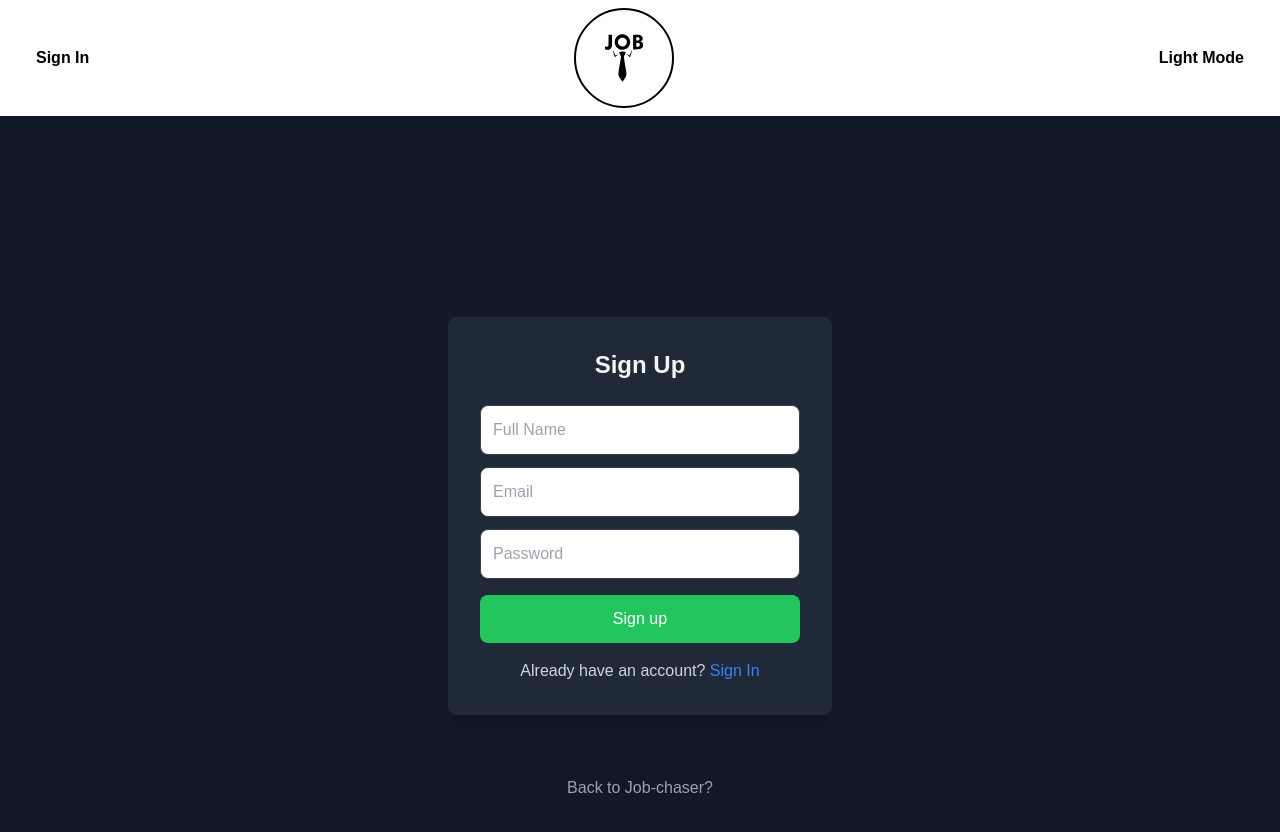
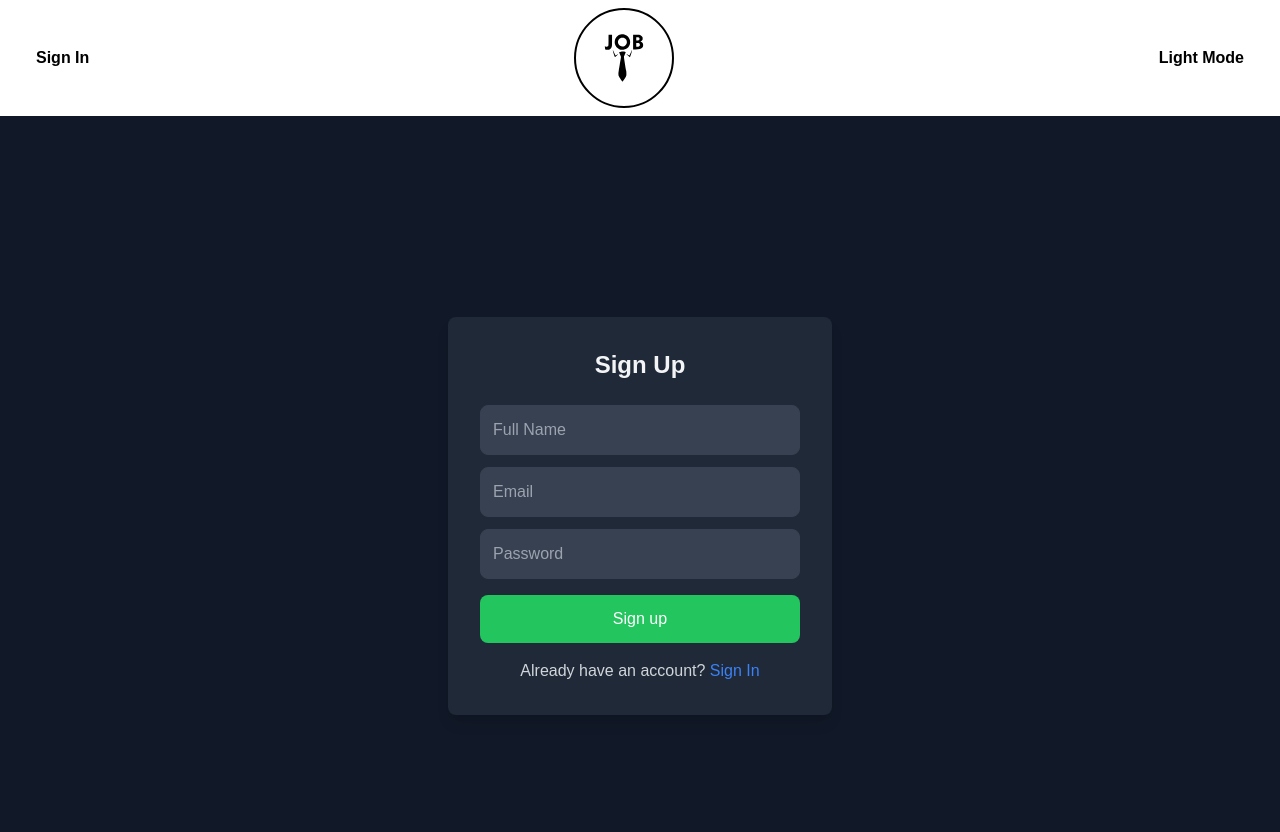
Before and after one commit to AleksaSolevic/jobchaser-app, a Next.js app: page /signup in a window 1280 px wide. Shown: the top 832 px of the page. Built offline with nearby package versions, Linux system fonts and the light colour scheme.

Commit message:
Minor changes in SignUp and SignIn pages for better UI

```diff
--- a/src/app/components/SignInForm.tsx
+++ b/src/app/components/SignInForm.tsx
@@ -27,7 +27,10 @@ export default function SignIn() {
         <input
           type="email"
           placeholder="Email"
-          className="w-full p-3 border border-gray-300 dark:border-gray-700 rounded-lg mb-3 text-gray-900 dark:text-gray-100 placeholder-gray-700 dark:placeholder-gray-400 focus:ring-2 focus:ring-blue-500"
+          className="w-full p-3 border border-gray-300 dark:border-gray-700 rounded-lg mb-3
+             bg-white dark:bg-gray-700 text-gray-900 dark:text-gray-100
+             placeholder-gray-700 dark:placeholder-gray-400
+             focus:ring-2 focus:ring-blue-500"
           value={email}
           onChange={(e) => setEmail(e.target.value)}
         />
@@ -35,7 +38,10 @@ export default function SignIn() {
         <input
           type="password"
           placeholder="Password"
-          className="w-full p-3 border border-gray-300 dark:border-gray-700 rounded-lg mb-4 text-gray-900 dark:text-gray-100 placeholder-gray-700 dark:placeholder-gray-400 focus:ring-2 focus:ring-blue-500"
+          className="w-full p-3 border border-gray-300 dark:border-gray-700 rounded-lg mb-4
+             bg-white dark:bg-gray-700 text-gray-900 dark:text-gray-100
+             placeholder-gray-700 dark:placeholder-gray-400
+             focus:ring-2 focus:ring-blue-500"
           value={password}
           onChange={(e) => setPassword(e.target.value)}
         />
@@ -55,12 +61,12 @@ export default function SignIn() {
         </p>
       </form>
 
-      <Link
+      {/* <Link
         href="/"
         className="absolute bottom-5 text-gray-600 dark:text-gray-400 hover:text-gray-900 dark:hover:text-gray-200 transition"
       >
         Back to Job-chaser?
-      </Link>
+      </Link> */}
     </div>
   );
 }
--- a/src/app/components/SignUpForm.tsx
+++ b/src/app/components/SignUpForm.tsx
@@ -28,7 +28,10 @@ export default function SignUpForm() {
         <input
           type="text"
           placeholder="Full Name"
-          className="w-full p-3 border border-gray-300 dark:border-gray-700 rounded-lg mb-3 text-gray-900 dark:text-gray-100 placeholder-gray-700 dark:placeholder-gray-400 focus:ring-2 focus:ring-green-500"
+          className="w-full p-3 border border-gray-300 dark:border-gray-700 rounded-lg mb-3
+             bg-white dark:bg-gray-700 text-gray-900 dark:text-gray-100
+             placeholder-gray-700 dark:placeholder-gray-400
+             focus:ring-2 focus:ring-green-500 transition-all duration-300"
           value={fullName}
           onChange={(e) => setFullName(e.target.value)}
         />
@@ -36,7 +39,10 @@ export default function SignUpForm() {
         <input
           type="email"
           placeholder="Email"
-          className="w-full p-3 border border-gray-300 dark:border-gray-700 rounded-lg mb-3 text-gray-900 dark:text-gray-100 placeholder-gray-700 dark:placeholder-gray-400 focus:ring-2 focus:ring-green-500"
+          className="w-full p-3 border border-gray-300 dark:border-gray-700 rounded-lg mb-3
+             bg-white dark:bg-gray-700 text-gray-900 dark:text-gray-100
+             placeholder-gray-700 dark:placeholder-gray-400
+             focus:ring-2 focus:ring-green-500 transition-all duration-300"
           value={email}
           onChange={(e) => setEmail(e.target.value)}
         />
@@ -44,7 +50,10 @@ export default function SignUpForm() {
         <input
           type="password"
           placeholder="Password"
-          className="w-full p-3 border border-gray-300 dark:border-gray-700 rounded-lg mb-4 text-gray-900 dark:text-gray-100 placeholder-gray-700 dark:placeholder-gray-400 focus:ring-2 focus:ring-green-500"
+          className="w-full p-3 border border-gray-300 dark:border-gray-700 rounded-lg mb-4
+             bg-white dark:bg-gray-700 text-gray-900 dark:text-gray-100
+             placeholder-gray-700 dark:placeholder-gray-400
+             focus:ring-2 focus:ring-green-500 transition-all duration-300"
           value={password}
           onChange={(e) => setPassword(e.target.value)}
         />
@@ -64,12 +73,12 @@ export default function SignUpForm() {
         </p>
       </form>
 
-      <Link
+      {/* <Link
         href="/"
         className="absolute bottom-0 text-gray-600 dark:text-gray-400 hover:text-gray-900 dark:hover:text-gray-200 transition"
       >
         Back to Job-chaser?
-      </Link>
+      </Link> */}
     </div>
   );
 }
```
